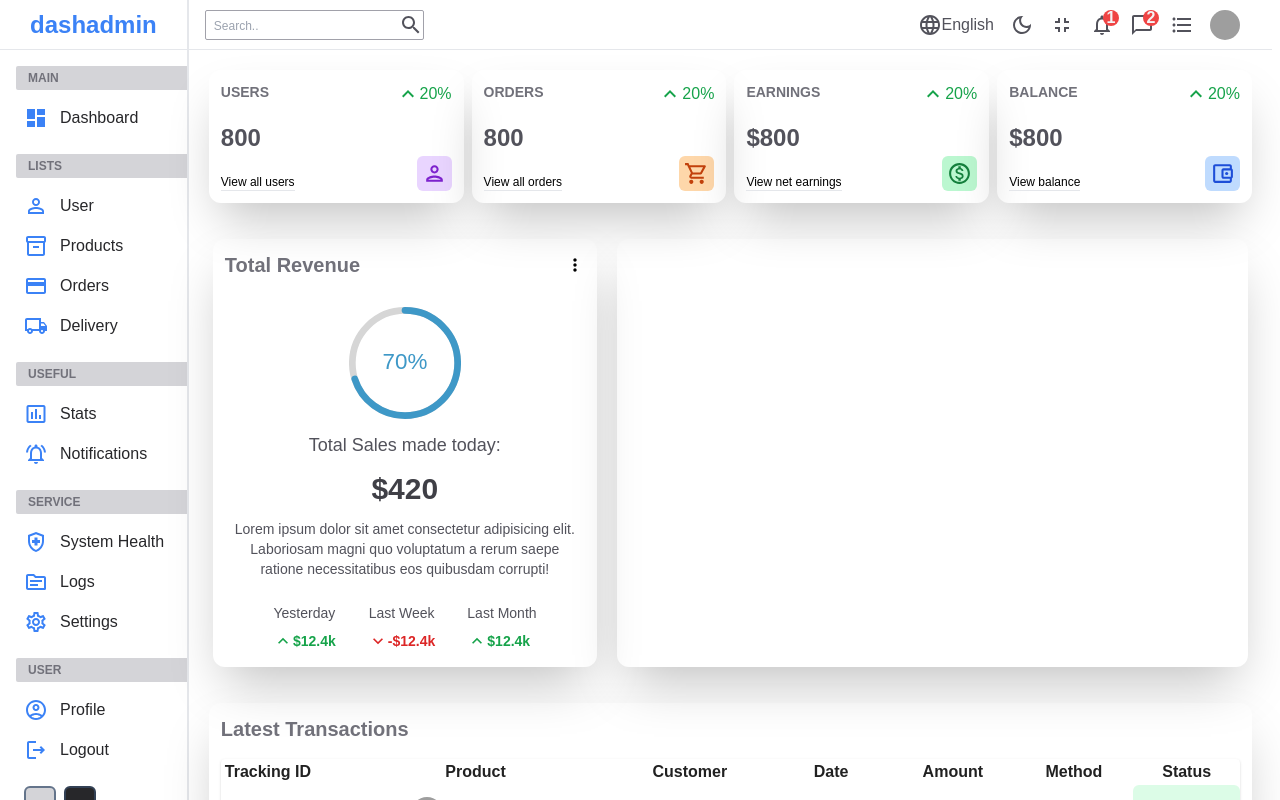
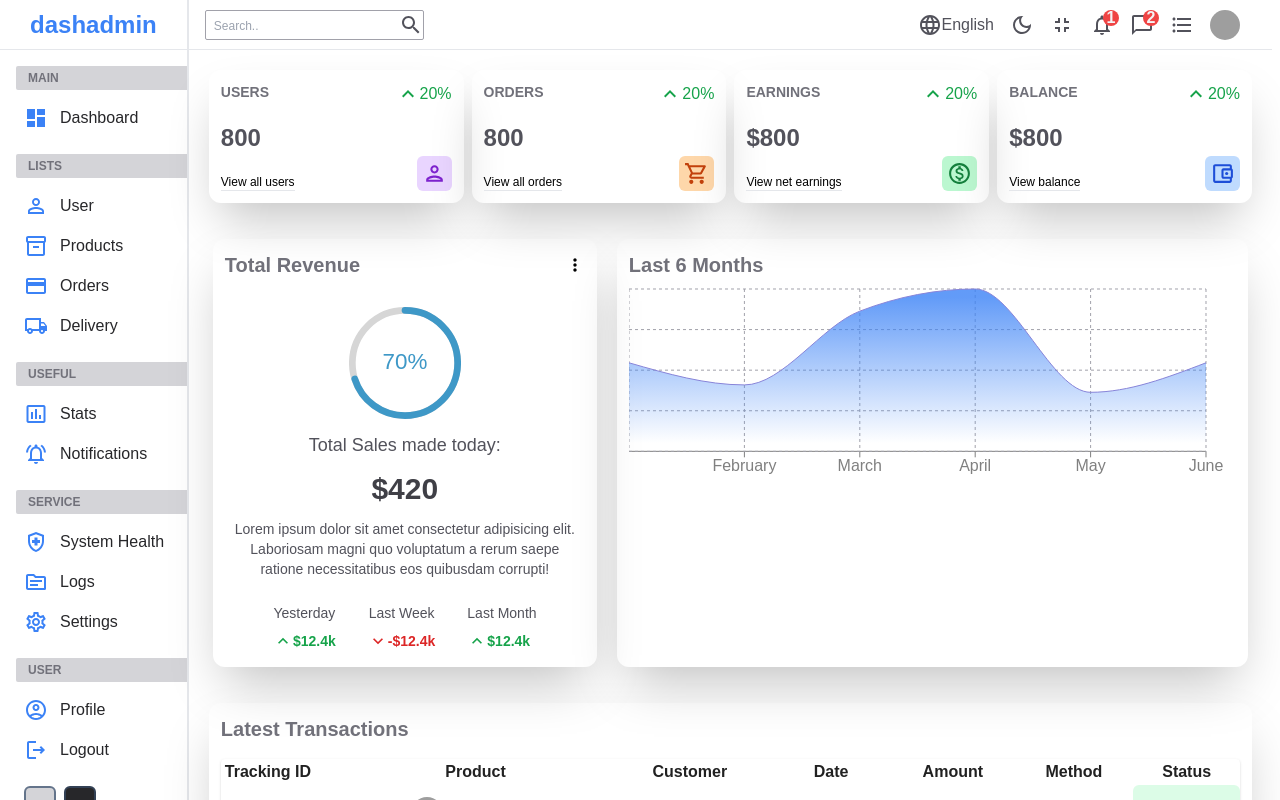
Before and after one commit to cbarcinas/admin-panel, a React (Create React App) app: page / in a window 1280 px wide. Shown: the top 800 px of the page. Built offline with nearby package versions, Linux system fonts and the light colour scheme; grey boxes are pictures that could not be loaded.

Commit message:
added dynamic props

```diff
--- a/src/pages/home/Home.js
+++ b/src/pages/home/Home.js
@@ -23,7 +23,7 @@ const Home = () => {
         {/* Charts Section */}
         <div className="flex gap-5 px-6 py-4">
           <FeaturedChart />
-          <Chart />
+          <Chart title={'Last 6 Months'} aspect={3 / 1} />
         </div>
         {/* List Section */}
         <div className="m-5 rounded-xl p-3 shadow-2xl">
```
